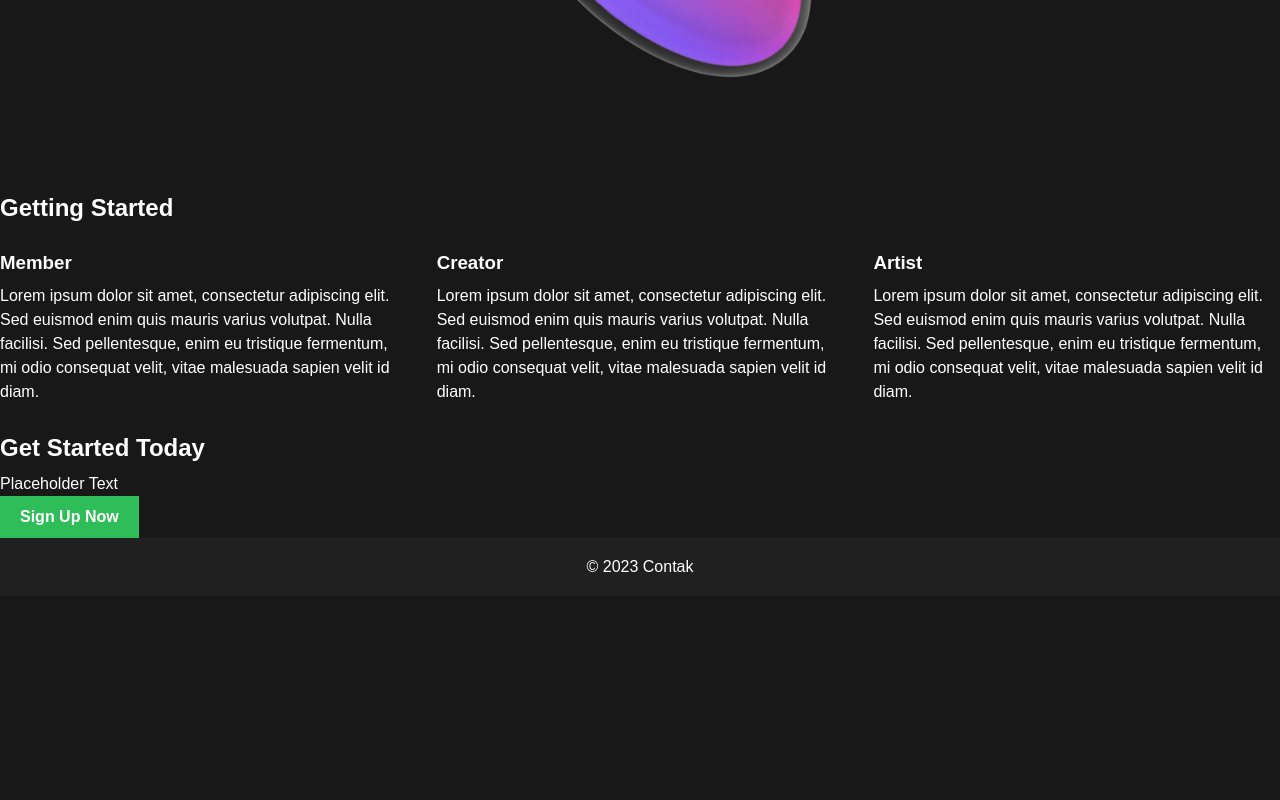
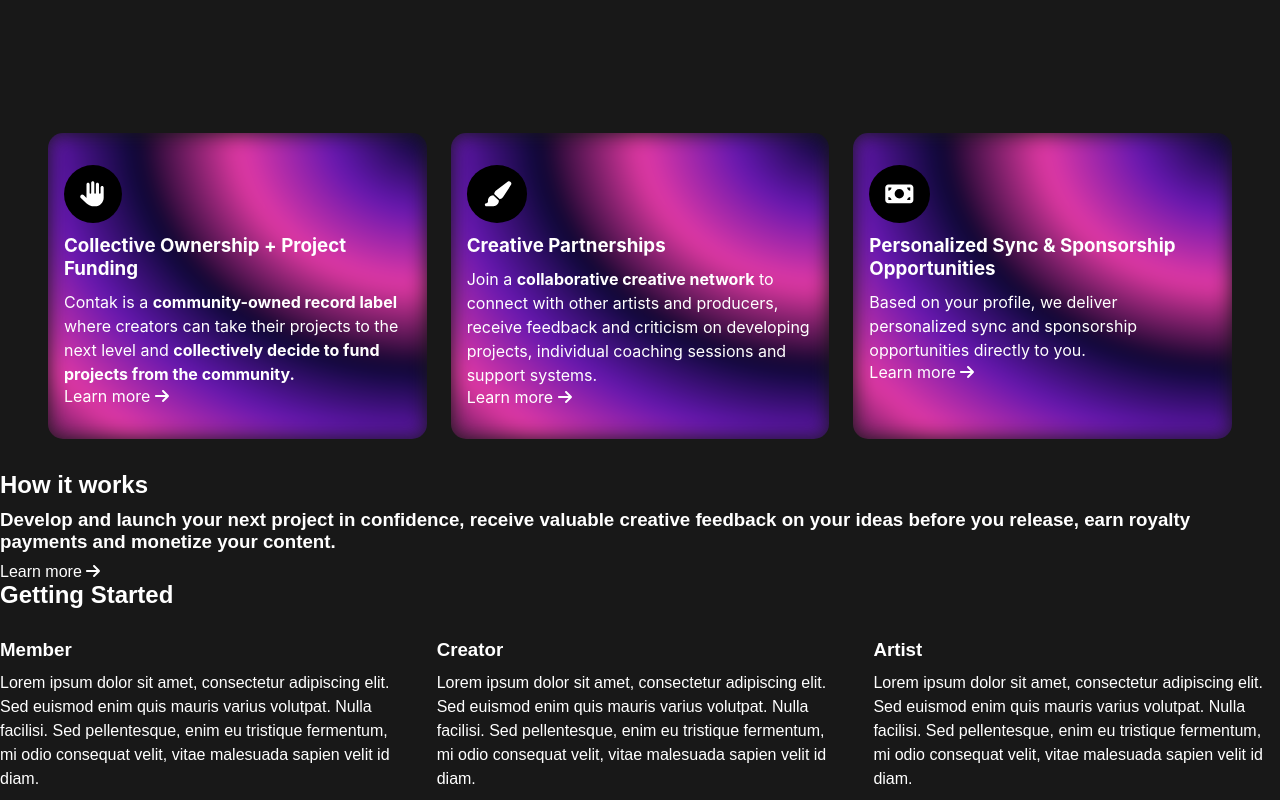
Before and after one commit to cgwol/contak.io, a React (Create React App) app: page / in a window 1280 px wide. Shown: the part 1560-2360 px from the top of the page. Before the commit the page ends 2156 px from the top, so only its background shows below. Built offline with nearby package versions, Linux system fonts and the light colour scheme.

Commit message:
add blurry cards

```diff
--- a/package.json
+++ b/package.json
@@ -3,6 +3,8 @@
   "version": "0.1.0",
   "private": true,
   "dependencies": {
+    "@fortawesome/free-solid-svg-icons": "^6.4.0",
+    "@fortawesome/react-fontawesome": "^0.2.0",
     "@testing-library/jest-dom": "^5.16.5",
     "@testing-library/react": "^13.4.0",
     "@testing-library/user-event": "^13.5.0",
--- a/src/App.css
+++ b/src/App.css
@@ -19,6 +19,7 @@
   color: var(--font-color);
   font-family: Arial, Helvetica, sans-serif;
   font-size: 16px;
+  overflow-x: hidden;
 }
 
 h1,
@@ -54,6 +55,13 @@
   text-align: center;
 }
 
+.circle-icon {
+  font-size: 25px;
+  background-color: black;
+  border-radius: 100%;
+  padding: 0.65em;
+}
+
 .flex {
   display: flex;
 }
@@ -87,6 +95,22 @@
   border-radius: 100px;
   margin: 10px 0;
   padding: 12px 20px;
+}
+
+.rounded-card {
+  position: relative;
+  border-radius: 15px;
+  overflow: hidden;
+  padding: 2em 1em;
+}
+
+.blurry-pink {
+  position: absolute;
+  inset: 0;
+  z-index: -1;
+  background: #04062B;
+  background: repeating-radial-gradient(ellipse farthest-side at top right, #04062B 0%, #6417B0 25%, #E339A4 50%, #1B0630 75%);
+  filter: blur(10px);
 }
 
 .bold {
--- a/src/App.js
+++ b/src/App.js
@@ -4,10 +4,13 @@
 import contakLogo from './images/Contak_logotype.png';
 import backgroundImg from './images/cool_man.jpeg';
 import flaskImg from './images/cool_flask.png';
+import { FontAwesomeIcon } from '@fortawesome/react-fontawesome';
+import { faHand, faArrowRight, faPaintBrush, faMoneyBill } from '@fortawesome/free-solid-svg-icons';
 
 function App() {
   return (
     <div className="App">
+
       <div className="banner">
         <div className="banner-left">
           <img src={contakLogo} alt="Contak" style={{ height: '42px', maxHeight: '3rem' }} />
@@ -25,8 +28,10 @@
           <button className="basic-btn">Sign Up</button>
         </div>
       </div>
+
+
       <div className="App-body">
-        <div style={{ minHeight: '100vh', display: 'flex', flexDirection: 'column', justifyContent: 'center', alignItems: 'center', backgroundColor: 'rgba(0,0,0,0.65)' }}>
+        <section style={{ minHeight: '100vh', display: 'flex', flexDirection: 'column', justifyContent: 'center', alignItems: 'center', backgroundColor: 'rgba(0,0,0,0.65)' }}>
           <img src={backgroundImg} alt="Man on bed" style={{ width: '100%', height: '100%', position: 'absolute', zIndex: -1, objectFit: 'cover', objectPosition: 'center' }} />
           <h1 className='font-family' style={{ maxWidth: 'min(100%, 900px)', fontSize: '80px', fontWeight: 800, textAlign: 'center' }}>
             royalty-free music reimagined
@@ -37,16 +42,49 @@
           <div style={{ height: '5em' }} />
           <Link to={'/'} className='rounded-btn bg-light-green bold'>sign up for waitlist</Link>
           <Link to={'/'} className='rounded-btn bg-light-purple bold'>submit a track</Link>
-        </div>
-        <section style={{ padding: '20px 25px' }}>
-          <div className='flex font-family' style={{ margin: '3em 5em', }}>
+        </section>
+
+        <section className='flex' style={{ padding: '20px 25px' }}>
+          <div className='flex font-family' style={{ margin: '3em 5em', maxWidth: '50%' }}>
             <div>
               <h1 style={{ fontSize: '80px', fontWeight: 800, textAlign: 'left' }}>The Music Industry is Broken.</h1>
               <p className='txt-light bold' style={{ fontSize: '26px' }}>Here is how we are fixing it by putting <span className='txt-gradient' style={{ backgroundImage: 'linear-gradient(135deg, #FFCC33 0%, #E233FF 100%)' }}>artists first.</span></p>
             </div>
-            <img src={flaskImg} alt='cool flask' style={{ width: 'min(100%, 700px)' }} />
+            <img src={flaskImg} alt='cool flask' style={{ width: 'min(100%, 700px)', objectFit: 'contain' }} />
           </div>
         </section>
+
+        <section className='font-family' style={{ display: 'grid', gridTemplateColumns: 'repeat(auto-fit, minmax(150px, 1fr))', margin: '2em 3em', gap: '1.5em' }}>
+          <div className='rounded-card'>
+            <div className='blurry-pink' />
+            <FontAwesomeIcon icon={faHand} className='circle-icon' />
+            <h3>Collective Ownership + Project Funding</h3>
+            <p>Contak is a <strong>community-owned record label</strong> where creators can take their projects to the next level and <strong>collectively decide to fund projects from the community.</strong></p>
+            <Link to={'/'}>Learn more <FontAwesomeIcon icon={faArrowRight} /></Link>
+          </div>
+          <div className='rounded-card'>
+            <div className='blurry-pink' />
+            <FontAwesomeIcon icon={faPaintBrush} className='circle-icon' />
+            <h3>Creative Partnerships</h3>
+            <p>Join a <strong>collaborative creative network</strong> to connect with other artists and producers, receive feedback and criticism on developing projects, individual coaching sessions and support systems. </p>
+            <Link to={'/'}>Learn more <FontAwesomeIcon icon={faArrowRight} /></Link>
+          </div>
+          <div className='rounded-card'>
+            <div className='blurry-pink' />
+            <FontAwesomeIcon icon={faMoneyBill} className='circle-icon' />
+            <h3>Personalized Sync & Sponsorship Opportunities</h3>
+            <p>Based on your profile, we deliver personalized sync and sponsorship opportunities directly to you.</p>
+            <Link to={'/'}>Learn more <FontAwesomeIcon icon={faArrowRight} /></Link>
+          </div>
+        </section>
+
+        <section>
+          <h1>How it works</h1>
+          <h3>Develop and launch your next project in confidence, receive valuable creative feedback on your ideas before you release, earn royalty payments and monetize your content.</h3>
+          <Link to={'/'}>Learn more <FontAwesomeIcon icon={faArrowRight} /></Link>
+        </section>
+
+
         <h2>Getting Started</h2>
         <div className="user-archetypes">
           <div className="user-archetype">
```
Also changed, not shown: public/index.html (+4 -4 lines), 1 other file (tests, documents, lock files or other folders).
